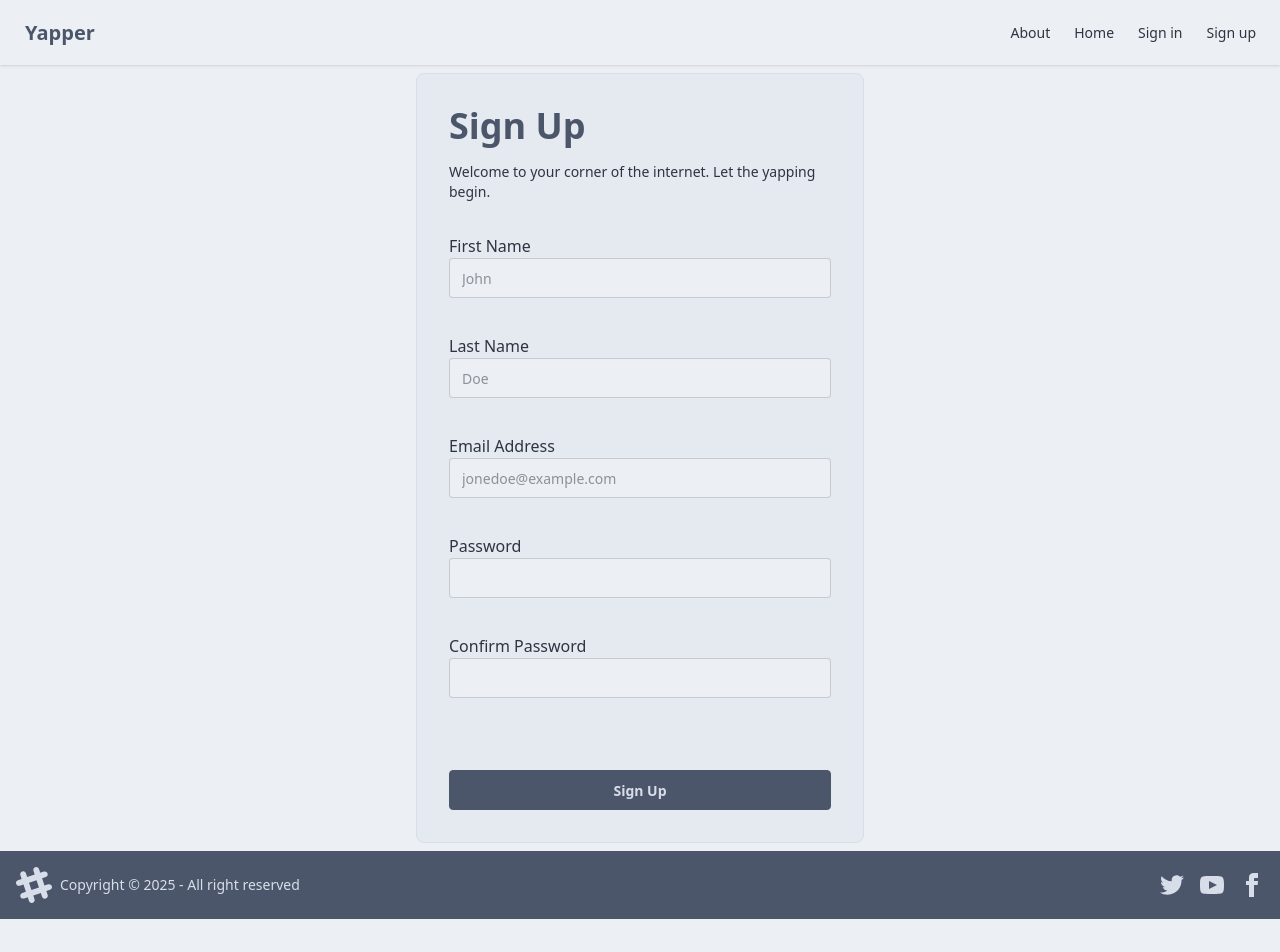
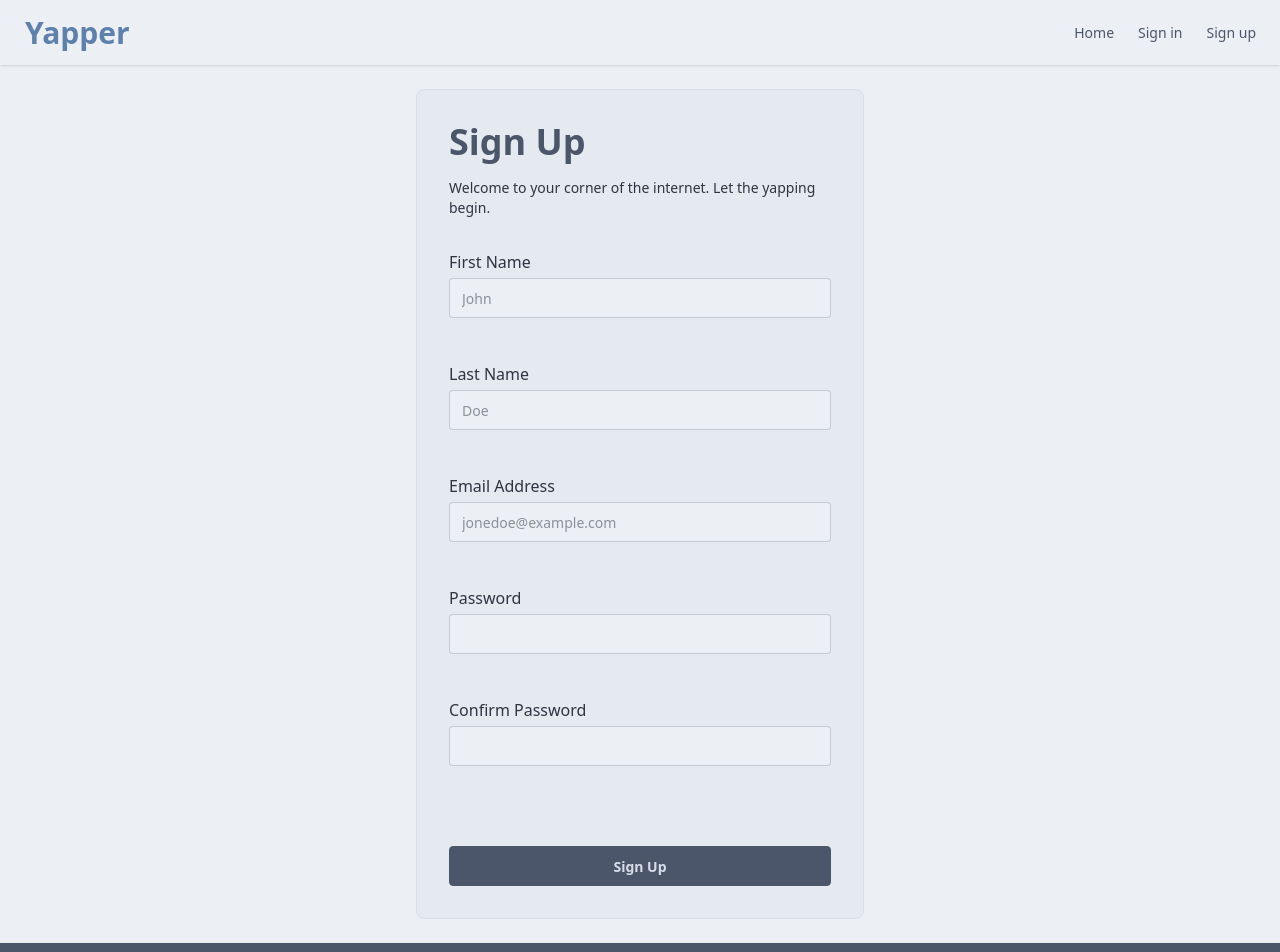
Before and after one commit to IbrahimOraby/yapper-blog-app, a React app: page /signup in a window 1280 px wide. Shown: the top 952 px of the page. Before the commit the page ends 919 px from the top, so only its background shows below. Built offline with nearby package versions, Linux system fonts and the light colour scheme; the HTML template or start-up script is replaced by a standard one.

Commit message:
feat: get all posts from db and display it in home page

```diff
--- a/src/App.jsx
+++ b/src/App.jsx
@@ -7,7 +7,7 @@ function App() {
 	return (
 		<>
 			<Header />
-			<main className="flex justify-center items-center py-2 px-8 flex-1">
+			<main className="flex justify-center  py-2 px-8 flex-1">
 				<Outlet />
 			</main>
 			<Footer />
--- /dev/null
+++ b/src/components/FileInput.jsx
@@ -0,0 +1,30 @@
+import { useField, useFormikContext } from "formik";
+
+const MyFileInput = ({ label, ref, ...props }) => {
+	const [field, meta] = useField(props);
+	const { setFieldValue } = useFormikContext();
+
+	return (
+		<>
+			<label htmlFor={props.id || props.name}>{label}</label>
+			<input
+				type="file"
+				ref={ref}
+				className={`file-input file-input-bordered w-full my-1 ${
+					meta?.touched && meta?.error
+						? "border-error focus:border-error focus:outline-error"
+						: ""
+				}`}
+				onChange={(event) => {
+					setFieldValue(props.name, event.currentTarget.files[0]);
+				}}
+				{...props}
+			/>
+			<div className="text-xs text-error min-h-0.5 mb-0.5">
+				{meta?.touched && meta?.error ? meta.error : "\u00A0"}
+			</div>
+		</>
+	);
+};
+
+export default MyFileInput;
--- a/src/components/Footer.jsx
+++ b/src/components/Footer.jsx
@@ -2,7 +2,7 @@ import React from "react";
 
 function Footer() {
 	return (
-		<footer className="footer sm:footer-horizontal bg-neutral text-neutral-content items-center p-4">
+		<footer className="footer sm:footer-horizontal bg-neutral text-neutral-content items-center p-4 mt-4">
 			<aside className="grid-flow-col items-center">
 				<svg
 					width="36"
@@ -17,41 +17,6 @@ function Footer() {
 				</svg>
 				<p>Copyright © {new Date().getFullYear()} - All right reserved</p>
 			</aside>
-			<nav className="grid-flow-col gap-4 md:place-self-center md:justify-self-end">
-				<a>
-					<svg
-						xmlns="http://www.w3.org/2000/svg"
-						width="24"
-						height="24"
-						viewBox="0 0 24 24"
-						className="fill-current"
-					>
-						<path d="M24 4.557c-.883.392-1.832.656-2.828.775 1.017-.609 1.798-1.574 2.165-2.724-.951.564-2.005.974-3.127 1.195-.897-.957-2.178-1.555-3.594-1.555-3.179 0-5.515 2.966-4.797 6.045-4.091-.205-7.719-2.165-10.148-5.144-1.29 2.213-.669 5.108 1.523 6.574-.806-.026-1.566-.247-2.229-.616-.054 2.281 1.581 4.415 3.949 4.89-.693.188-1.452.232-2.224.084.626 1.956 2.444 3.379 4.6 3.419-2.07 1.623-4.678 2.348-7.29 2.04 2.179 1.397 4.768 2.212 7.548 2.212 9.142 0 14.307-7.721 13.995-14.646.962-.695 1.797-1.562 2.457-2.549z"></path>
-					</svg>
-				</a>
-				<a>
-					<svg
-						xmlns="http://www.w3.org/2000/svg"
-						width="24"
-						height="24"
-						viewBox="0 0 24 24"
-						className="fill-current"
-					>
-						<path d="M19.615 3.184c-3.604-.246-11.631-.245-15.23 0-3.897.266-4.356 2.62-4.385 8.816.029 6.185.484 8.549 4.385 8.816 3.6.245 11.626.246 15.23 0 3.897-.266 4.356-2.62 4.385-8.816-.029-6.185-.484-8.549-4.385-8.816zm-10.615 12.816v-8l8 3.993-8 4.007z"></path>
-					</svg>
-				</a>
-				<a>
-					<svg
-						xmlns="http://www.w3.org/2000/svg"
-						width="24"
-						height="24"
-						viewBox="0 0 24 24"
-						className="fill-current"
-					>
-						<path d="M9 8h-3v4h3v12h5v-12h3.642l.358-4h-4v-1.667c0-.955.192-1.333 1.115-1.333h2.885v-5h-3.808c-3.596 0-5.192 1.583-5.192 4.615v3.385z"></path>
-					</svg>
-				</a>
-			</nav>
 		</footer>
 	);
 }
--- a/src/components/Header.jsx
+++ b/src/components/Header.jsx
@@ -3,27 +3,31 @@ import { Link } from "react-router";
 
 function Header() {
 	return (
-		<header className="navbar bg-base-100 --color shadow-sm">
+		<header className="navbar bg-base-100 --color shadow-sm mb-4">
 			<div className="flex-1">
-				<Link className="btn btn-ghost text-neutral text-xl font-bold" to={""}>
+				<Link
+					className="btn btn-ghost text-primary text-3xl font-extrabold"
+					to={""}
+				>
 					Yapper
 				</Link>
 			</div>
 			<nav className="flex-none">
 				<ul className="menu menu-horizontal px-1">
 					<li>
-						<Link className="" to={"about"}>
-							About
+						<Link className="text-neutral font-medium" to={""}>
+							Home
 						</Link>
 					</li>
 					<li>
-						<Link to={""}>Home</Link>
+						<Link className="text-neutral font-medium" to={"login"}>
+							Sign in
+						</Link>
 					</li>
 					<li>
-						<Link to={"login"}>Sign in</Link>
-					</li>
-					<li>
-						<Link to={"signup"}>Sign up</Link>
+						<Link className="text-neutral font-medium" to={"signup"}>
+							Sign up
+						</Link>
 					</li>
 				</ul>
 			</nav>
--- /dev/null
+++ b/src/components/PostsList.jsx
@@ -0,0 +1,58 @@
+import React from "react";
+
+function PostsList({ posts }) {
+	console.log(posts);
+	return (
+		<>
+			<div className="flex flex-col gap-8 px-4 max-w-xl mx-auto">
+				{posts.map((post) => (
+					<div
+						key={post.id}
+						className="bg-base-100 border border-base-300 shadow-base-300 rounded-xl px-5 py-4 shadow-sm"
+					>
+						<div className="flex items-center justify-between mb-2">
+							<p className="text-sm font-semibold text-base-content flex flex-row justify-center items-center gap-1">
+								<svg
+									xmlns="http://www.w3.org/2000/svg"
+									fill="none"
+									viewBox="0 0 24 24"
+									strokeWidth={1.5}
+									stroke="currentColor"
+									className="size-6 text-primary"
+								>
+									<path
+										strokeLinecap="round"
+										strokeLinejoin="round"
+										d="M17.982 18.725A7.488 7.488 0 0 0 12 15.75a7.488 7.488 0 0 0-5.982 2.975m11.963 0a9 9 0 1 0-11.963 0m11.963 0A8.966 8.966 0 0 1 12 21a8.966 8.966 0 0 1-5.982-2.275M15 9.75a3 3 0 1 1-6 0 3 3 0 0 1 6 0Z"
+									/>
+								</svg>
+								{post.userName}
+							</p>
+							<span className="text-xs text-gray-400">
+								{post.createdAt.toDate().toLocaleString()}
+							</span>
+						</div>
+
+						<h2 className="text-lg font-medium mb-1">{post.postTitle}</h2>
+
+						<p className="text-sm text-base-content whitespace-pre-line mb-3">
+							{post.postBody}
+						</p>
+
+						{post.postFile && (
+							<div className="overflow-hidden rounded-lg">
+								<img
+									src={post.postFile}
+									alt="Post media"
+									className="w-full object-cover"
+								/>
+							</div>
+						)}
+					</div>
+				))}
+			</div>
+		</>
+	);
+}
+
+export default PostsList;
--- /dev/null
+++ b/src/components/TextAreaInput.jsx
@@ -0,0 +1,24 @@
+import { useField } from "formik";
+
+const MyTextAreaInput = ({ label, ...props }) => {
+	const [field, meta] = useField(props);
+	return (
+		<>
+			<label className="" htmlFor={props.id || props.name}>{label}</label>
+			<textarea
+				className={`textarea textarea-bordered w-full my-1 ${
+					meta?.touched && meta?.error
+						? "border-error focus:border-error focus:outline-error"
+						: ""
+				}`}
+				{...field}
+				{...props}
+			></textarea>
+			<div className="text-xs text-error min-h-0.5 mb-2">
+				{meta?.touched && meta?.error ? meta.error : "\u00A0"}
+			</div>
+		</>
+	);
+};
+
+export default MyTextAreaInput;
--- a/src/components/TextInput.jsx
+++ b/src/components/TextInput.jsx
@@ -5,8 +5,14 @@ const MyTextInput = ({ label, ...props }) => {
 	return (
 		<>
 			<label htmlFor={props.id || props.name}>{label}</label>
-			<input className="text-input input w-full mb-0.5" {...field} {...props} />
-			<div className="text-xs text-red-500 min-h-0.5 mb-0.5">
+			<input
+				className={`text-input input w-full my-1  ${
+					meta?.touched && meta?.error ? "border-error focus:border-error focus:outline-error" : ""
+				} `}
+				{...field}
+				{...props}
+			/>
+			<div className="text-xs text-error min-h-0.5 mb-2">
 				{meta?.touched && meta?.error ? meta.error : "\u00A0"}
 			</div>
 		</>
--- a/src/main.jsx
+++ b/src/main.jsx
@@ -4,7 +4,6 @@ import { createBrowserRouter, RouterProvider } from "react-router";
 import "./index.css";
 import App from "./App.jsx";
 import Home from "./pages/Home.jsx";
-import About from "./pages/About.jsx";
 import Login from "./pages/Login.jsx";
 import Signup from "./pages/SignUp.jsx";
 
@@ -24,10 +23,6 @@ const router = createBrowserRouter([
 			{
 				path: "/signup",
 				element: <Signup />
-			},
-			{
-				path: "/about",
-				element: <About />
 			}
 		]
 	}
--- a/src/pages/About.jsx
+++ /dev/null
@@ -1,7 +0,0 @@
-import React from "react";
-
-function About() {
-	return <div>About</div>;
-}
-
-export default About;
--- a/src/pages/Home.jsx
+++ b/src/pages/Home.jsx
@@ -1,15 +1,43 @@
-import React from "react";
+import { Form, Formik } from "formik";
+import * as Yup from "yup";
+import MyTextInput from "../components/TextInput";
+import MyTextAreaInput from "../components/TextAreaInput";
+import MyFileInput from "../components/FileInput";
+import { auth } from "../../firebaseConfig";
+import { createPost, getAllPosts } from "../services/firestore-service";
+import { useEffect, useRef, useState } from "react";
+import PostsList from "../components/PostsList";
 
 function Home() {
-	const handleAddPost = () => {
-		console.log("clicked");
+	const [posts, setPosts] = useState([]);
+	const currUser = auth.currentUser;
+	const fileInputRef = useRef(null);
+
+	const SUPPORTED_FORMATS = [
+		"image/jpg",
+		"image/jpeg",
+		"image/png",
+		"image/webp"
+	];
+	const MAX_FILE_SIZE = 5 * 1024 * 1024; // 5MB
+	const UPLOADCARE_API_URL = "https://upload.uploadcare.com/base/";
+	const UPLOADCARE_PUBLIC_KEY = "f67ef52ff6e1473c1908";
+	const fetchAllPosts = async () => {
+		const posts = await getAllPosts();
+		setPosts(posts);
 	};
+
+	useEffect(() => {
+		fetchAllPosts();
+	}, []); //posts
+
+	console.log(posts);
 	return (
 		<>
-			<h1>Home</h1>
+			{posts.length > 0 ? <PostsList posts={posts} /> : "No Posts"}
 			<div className="position relative">
 				<button
-					className="btn btn-accent rounded-full fixed bottom-24 right-8 py-6 px-3"
+					className="btn btn-primary rounded-full fixed bottom-18 right-8 py-6 px-3"
 					type="button"
 					onClick={() => document.getElementById("post_modal").showModal()}
 				>
@@ -19,7 +47,7 @@ function Home() {
 						viewBox="0 0 24 24"
 						strokeWidth={2.8}
 						stroke="currentColor"
-						className="size-6"
+						className="size-6 text-primary-content"
 					>
 						<path
 							strokeLinecap="round"
@@ -34,32 +62,94 @@ function Home() {
 							<h3 className="font-bold text-lg">Create a Post</h3>
 							<p className="text-sm">We are interested to hear your yaps</p>
 						</div>
-						<form method="dialog">
+						<Formik
+							initialValues={{
+								postTitle: "",
+								postBody: "",
+								postFile: ""
+							}}
+							validationSchema={Yup.object({
+								postTitle: Yup.string()
+									.required("Title is required")
+									.min(3, "Title must be at least 3 characters")
+									.max(100, "Title must be less than 100 characters"),
+								postBody: Yup.string().required("Content is required"),
+								postFile: Yup.mixed()
+									.required("An image is required")
+									.test("fileType", "Unsupported file format", (value) =>
+										value ? SUPPORTED_FORMATS.includes(value.type) : false
+									)
+									.test("fileSize", "File is too large (max 5MB)", (value) =>
+										value ? value.size <= MAX_FILE_SIZE : false
+									)
+							})}
+							onSubmit={async (values, actions) => {
+								const file = values.postFile;
+								const formData = new FormData();
+								formData.append("UPLOADCARE_PUB_KEY", UPLOADCARE_PUBLIC_KEY);
+								formData.append("UPLOADCARE_STORE", "1");
+								formData.append("file", file);
+
+								try {
+									const res = await fetch(UPLOADCARE_API_URL, {
+										method: "POST",
+										body: formData
+									});
+
+									const data = await res.json();
+
+									if (data.file) {
+										const cdnUrl = `https://ucarecdn.com/${data.file}/`;
+										console.log("Uploadcare CDN URL:", cdnUrl);
+
+										//send to the firestore
+										const postData = {
+											postTitle: values.postTitle,
+											postBody: values.postBody,
+											postFile: cdnUrl
+										};
+										await createPost(currUser, postData);
+										await fetchAllPosts();
+
+										// reset and close
+										document.getElementById("post_modal").close();
+										actions.resetForm();
+										if (fileInputRef.current) {
+											fileInputRef.current.value = null; // 🔁 reset file input
+										}
+									} else {
+										console.error("Upload failed", data);
+									}
+
+									actions.setSubmitting(false);
+								} catch (err) {
+									console.error(err);
+								}
+							}}
+						>
+							<Form method="dialog">
 								{/* Title */}
-							<input
+								<MyTextInput
+									label="Title"
+									name="postTitle"
 									type="text"
-								name="title"
-								placeholder="Post title"
-								className="input input-bordered w-full mb-4"
-								required
-							/>
+									placeholder="Enter Your Post Title"
+								></MyTextInput>
+
+								{/* Post Content */}
+								<MyTextAreaInput
+									label="Body"
+									name="postBody"
+									rows={4}
+									placeholder="What's on your mind?"
+								></MyTextAreaInput>
 
 								{/* Image Upload */}
-							<input
+								<MyFileInput
 									type="file"
-								name="image"
-								accept="image/*"
-								className="file-input file-input-bordered w-full mb-4"
-							/>
-
-							{/* Post Content */}
-							<textarea
-								name="content"
-								placeholder="What's on your mind?"
-								className="textarea textarea-bordered w-full mb-4"
-								rows={4}
-								required
-							></textarea>
+									name="postFile"
+									ref={fileInputRef}
+								></MyFileInput>
 
 								<div className="modal-action">
 									<button type="submit" className="btn btn-primary">
@@ -68,12 +158,15 @@ function Home() {
 									<button
 										type="button"
 										className="btn"
-									onClick={() => document.getElementById("post_modal").close()}
+										onClick={() =>
+											document.getElementById("post_modal").close()
+										}
 									>
 										Cancel
 									</button>
 								</div>
-						</form>
+							</Form>
+						</Formik>
 					</div>
 				</dialog>
 			</div>
```
Also changed, not shown: src/services/firestore-service.js (+35 -3 lines). Lines whose indentation alone changed are shown as unchanged.
